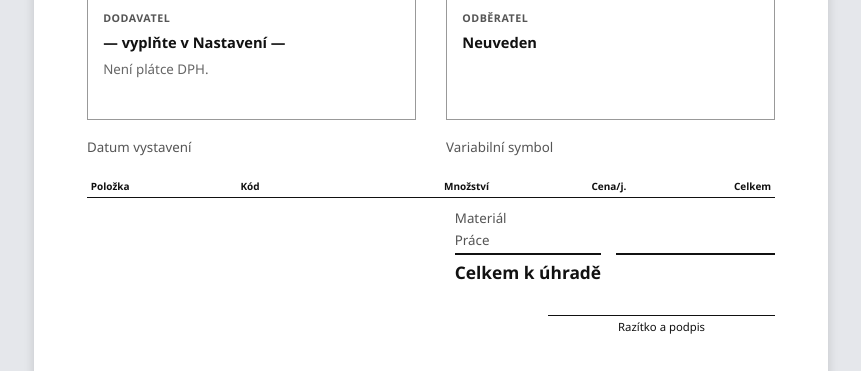
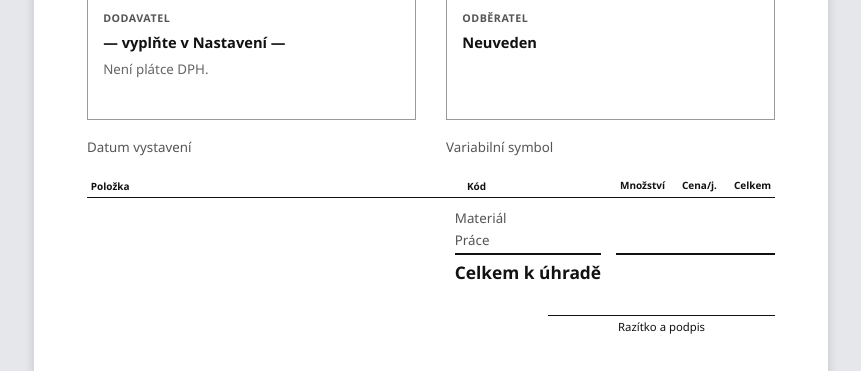
Before and after one commit to ZabojnikM/Autoservis, a FastAPI app: template app/web/templates/faktura_tisk.html in a window 1280 px wide. Shown: the part 182-553 px from the top of the page, without its empty margins (209-1070 px from the left). Run offline with FastAPI, Linux system fonts and the light colour scheme; the template is opened without the code that fills it, so the values that code supplies are empty; parts of the project's set-up code (start-up, migrations or seed data) failed here and were passed over.

Commit message:
Tisk faktury a vyúčtování: víc místa pro název položky (#179)
Číselné sloupce jen na šířku obsahu s mírnou mezerou (nadpisy se
zalomí), Kód beze změny (38 mm), zbytek šířky pro Položku.

Co-authored-by: OpenBot <335604065+openbotgit[bot]@users.noreply.github.com>

```diff
--- a/app/web/templates/faktura_tisk.html
+++ b/app/web/templates/faktura_tisk.html
@@ -5,6 +5,12 @@
 {% block styl %}
     table.polozky td { font-size: 8pt; padding: 1mm 1mm; }
     table.polozky th { font-size: 7.5pt; padding: 1mm 1mm; }
+    /* #179: víc místa pro Položku: číselné sloupce jen na šířku obsahu, jejich nadpis se smí zalomit */
+    table.polozky th.cislo, table.polozky td.cislo { width: 1%; }
+    table.polozky td.cislo { white-space: nowrap; }
+    table.polozky th.cislo, table.polozky td.cislo { padding-left: 3.5mm; }  /* mírná mezera mezi čísly */
+    table.polozky th.cislo { white-space: normal; line-height: 1.15; }
+    table.polozky th:nth-child(2), table.polozky td.kod-polozky { width: 38mm; white-space: nowrap; }  /* Kód jako dřív */
 {% endblock %}
 {% block obsah %}
   <div class="hlava">
```
Also changed, not shown: PLAN.md (+1 -0 lines), tests/test_web.py (+2 -0 lines).
